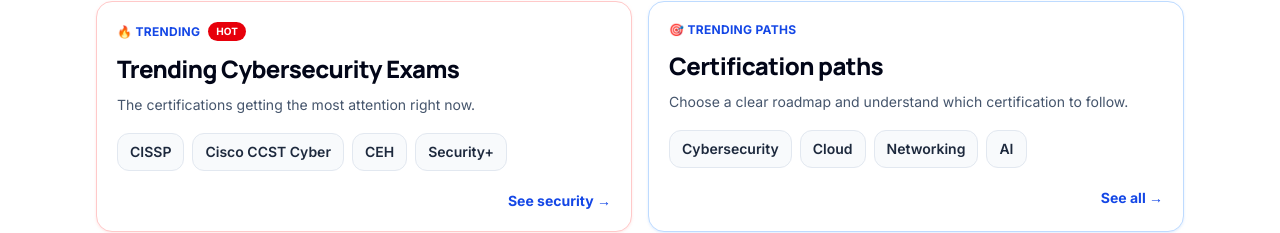
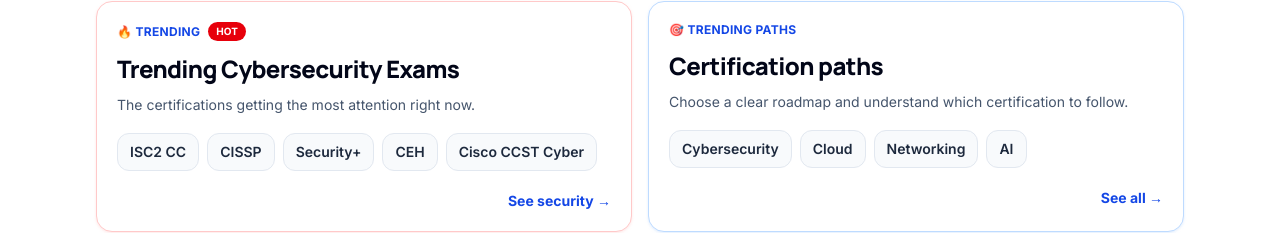
Before and after one commit to martens79/certifyquiz-next, a Next.js app: page / in a window 1280 px wide. Shown: the part 366-599 px from the top of the page. Built offline with nearby package versions, Linux system fonts and the light colour scheme; no server answers.

Commit message:
cambiare i link in prima pagina

```diff
--- a/src/components/home/HomeFeatureCarousel.tsx
+++ b/src/components/home/HomeFeatureCarousel.tsx
@@ -93,7 +93,7 @@ const getSlides = (lang: Lang): FeatureCard[][] => {
           },
           lang
         ),
-        items: ["CISSP", "Cisco CCST Cyber", "CEH", "Security+"],
+       items: ["ISC2 CC", "CISSP", "Security+", "CEH", "Cisco CCST Cyber"],
         tone: "red",
       },
       {
@@ -153,7 +153,7 @@ const getSlides = (lang: Lang): FeatureCard[][] => {
           },
           lang
         ),
-        href: `${p}/${certSegment}/ai-foundations`,
+        href: `${p}/${categorySegment}/foundations`,
         cta: T(
           {
             it: "Inizia gratis →",
```
